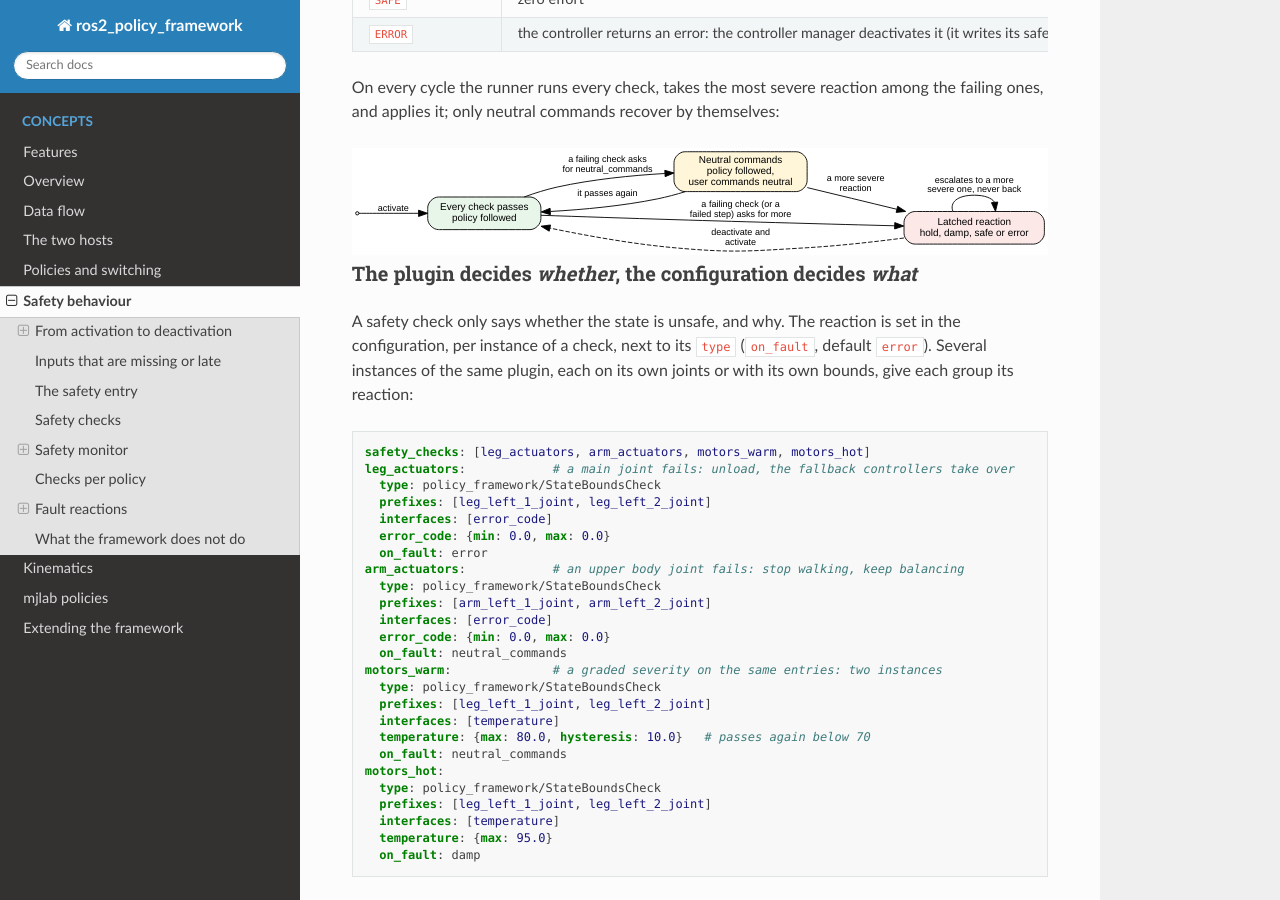
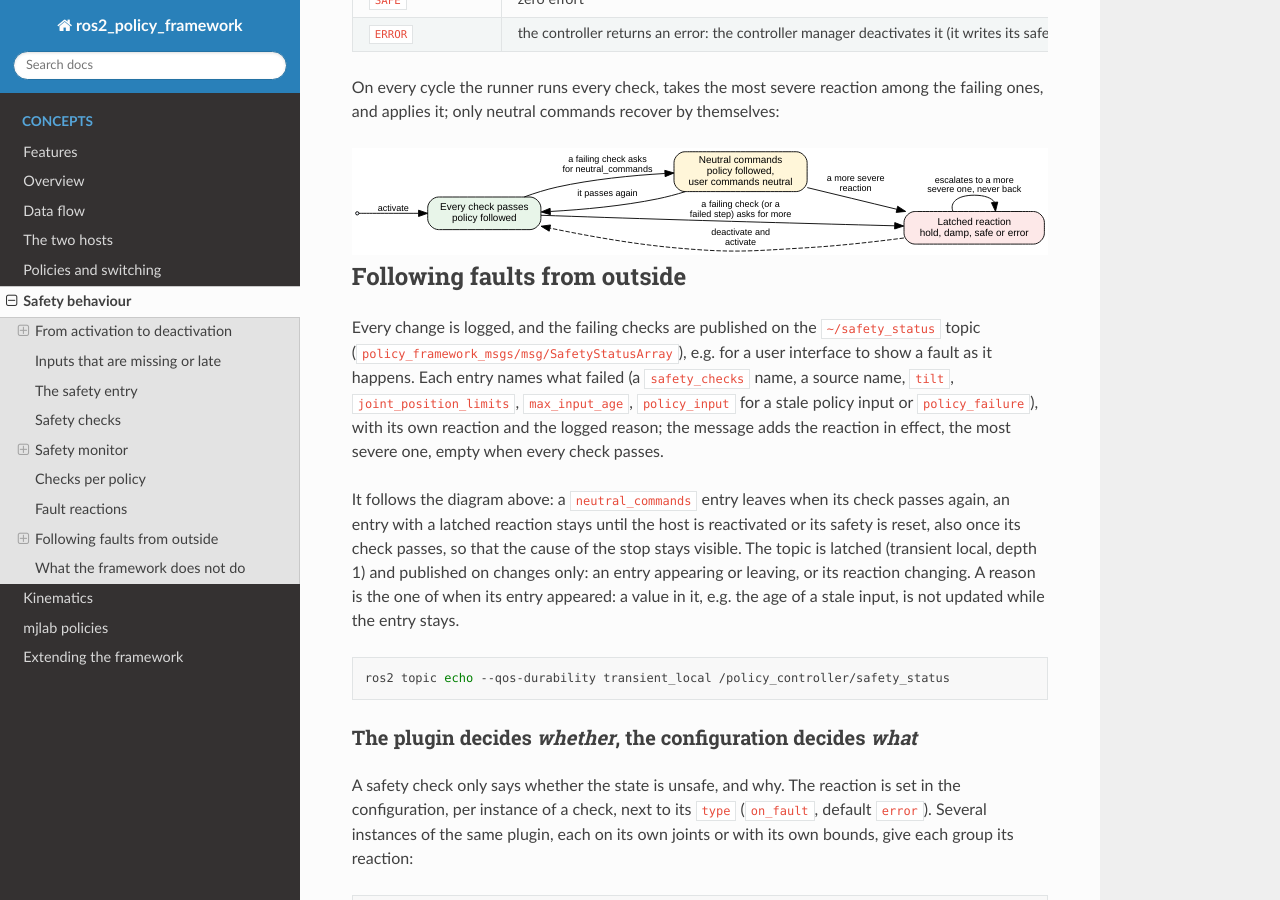
Before and after one commit to saikishor/ros2_policy_framework, a Sphinx documentation site: the page built from docs/safety.rst, in a window 1280 px wide and 900 px high, scrolled down 7608 px. Built offline with Sphinx 7.4.7 and the Read the Docs theme 3.1.0, drawn with Linux system fonts in a browser that asks for light colours.

Commit message:
Document the safety_status topic

```diff
--- a/docs/safety.rst
+++ b/docs/safety.rst
@@ -495,6 +495,27 @@ ones, and applies it; only neutral commands recover by themselves:
      latched -> ok [label="deactivate and\nactivate", style=dashed];
    }
 
+Following faults from outside
+-----------------------------
+
+Every change is logged, and the failing checks are published on the ``~/safety_status`` topic
+(``policy_framework_msgs/msg/SafetyStatusArray``), e.g. for a user interface to show a fault
+as it happens. Each entry names what failed (a ``safety_checks`` name, a source name, ``tilt``,
+``joint_position_limits``, ``max_input_age``, ``policy_input`` for a stale policy input or
+``policy_failure``), with its own reaction and the logged reason; the message adds the
+reaction in effect, the most severe one, empty when every check passes.
+
+It follows the diagram above: a ``neutral_commands`` entry leaves when its check passes again,
+an entry with a latched reaction stays until the host is reactivated or its safety is reset,
+also once its check passes, so that the cause of the stop stays visible. The topic is latched
+(transient local, depth 1) and published on changes only: an entry appearing or leaving, or its
+reaction changing. A reason is the one of when its entry appeared: a value in it, e.g. the age of a
+stale input, is not updated while the entry stays.
+
+.. code-block:: bash
+
+   ros2 topic echo --qos-durability transient_local /policy_controller/safety_status
+
 The plugin decides *whether*, the configuration decides *what*
 ~~~~~~~~~~~~~~~~~~~~~~~~~~~~~~~~~~~~~~~~~~~~~~~~~~~~~~~~~~~~~~~
 
```
Also changed, not shown: README.md (+23 -2 lines).
